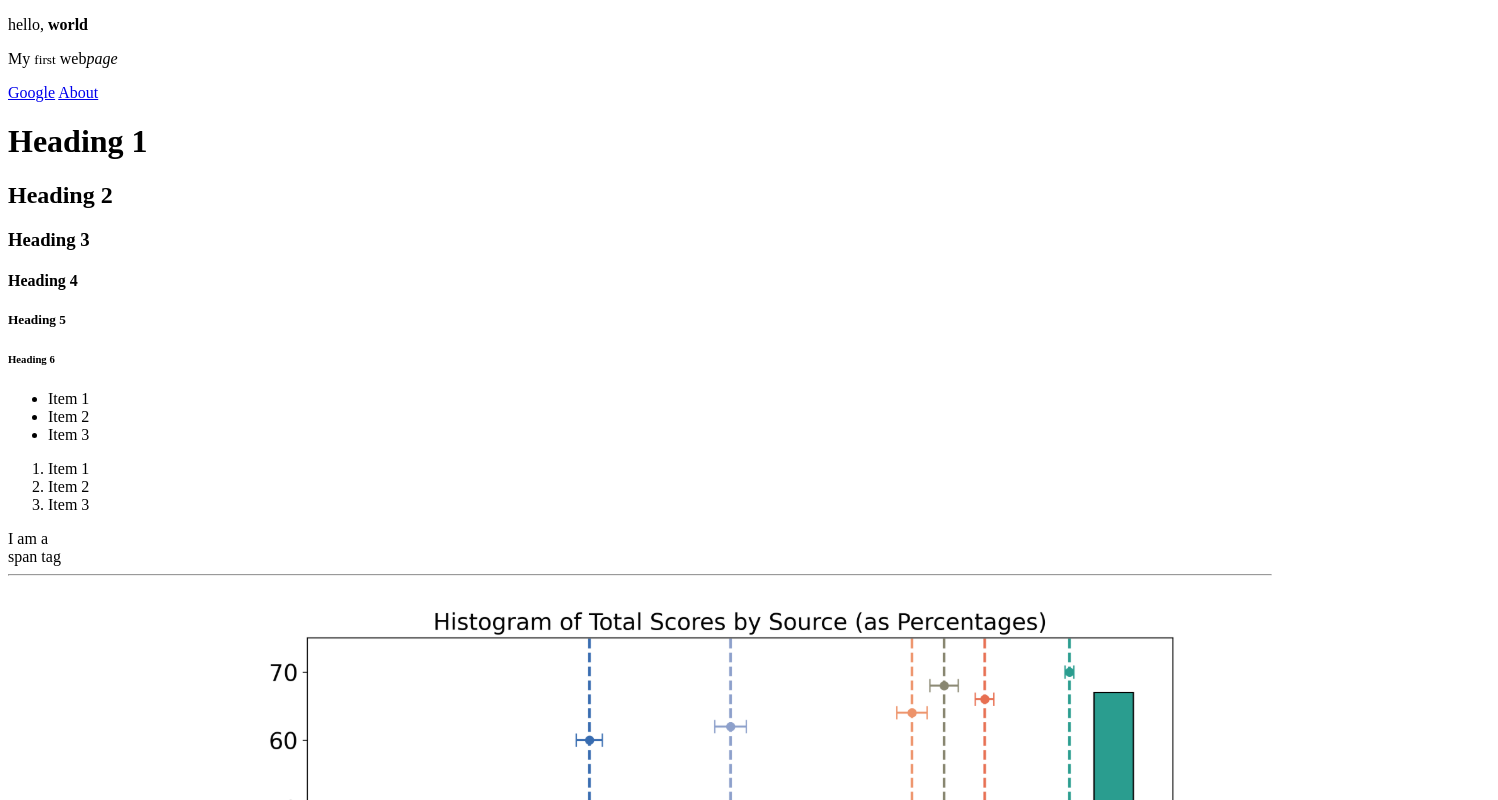
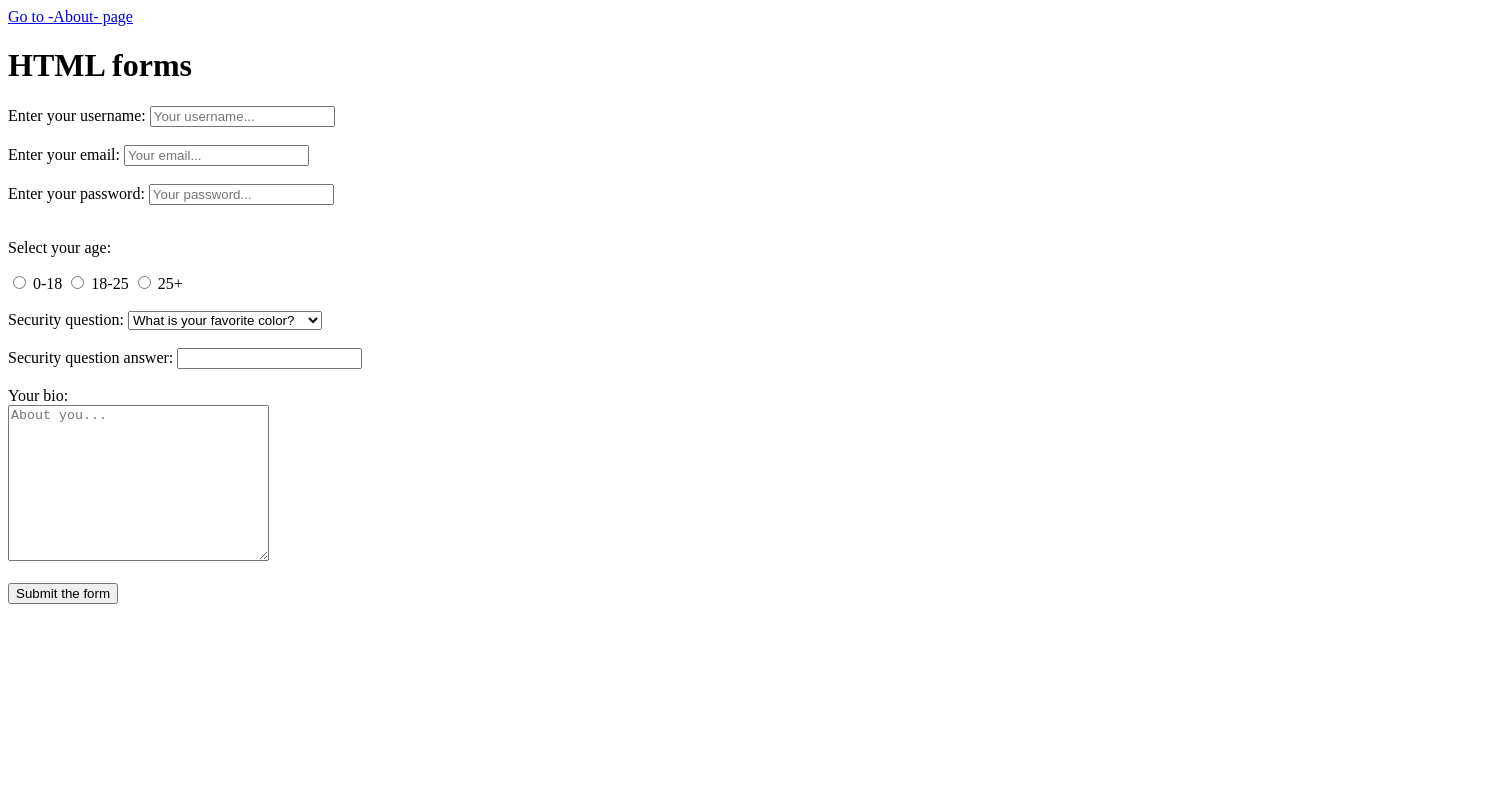
Before and after one commit to Isra3750/Test_site, a plain HTML site: page index.html in a window 1280 px wide. Shown: the top 800 px of the page, 1498 px wide, since content can reach past the window. Drawn offline with Linux system fonts and the light colour scheme.

Commit message:
update stuff

```diff
--- a/index.html
+++ b/index.html
@@ -1,57 +1,68 @@
 <!DOCTYPE html> <!-- this is for HTML 5 file -->
 <!-- Get Live extension for HTTP Server-->
+<!-- index.html will be the main file -> starting file -->
+ <!-- Pressing tab will auto complete -->
 <html>
 <head>
     <title>Learning HTML by Example</title>
 </head>
 <body>
-    <!-- <p> is for paragraph, <strong> is for bold text, <h1> is for heading, <em> is for emphasis-->
-    <!-- <div> is for divisions, it's like a folder, btw to comment quickly use crtl and forward slash -->
     <div>
-        <p>hello,<strong> world</strong></p>
-        <p>My <small>first</small> web<em>page</em></p>
-        <a href="https://www.google.com">Google</a> <!-- a is for anchor tag, links to other website -->
-        <a href ="about.html">About</a> <!-- link to another page, about page -->
-    </div>
-    <div>
-        <h1>Heading 1</h1>
-        <h2>Heading 2</h2>
-        <h3>Heading 3</h3>
-        <h4>Heading 4</h4>
-        <h5>Heading 5</h5>
-        <h6>Heading 6</h6>
+        <a href ="sample.html">Go to -About- page</a> <!-- link to previous video sample HTML -->
     </div>
 
-    <!-- Create unordered list -->
-    <div>
-        <ul>
-            <!-- <li> is for list item-->
-            <li>Item 1</li>
-            <li>Item 2</li>
-            <li>Item 3</li>
-        </ul>
+    <h1> HTML forms </h1>
+    <form> <!-- Create form, form action is for backend script-->
+        <label for ="useranme">Enter your username: </label> <!-- link label for the input field via ID of username-->
+        <!-- This input type is for text input, id is for identifying the input (id can be added to any tags)-->
+        <input type="text" id="useranme" name="username" placeholder="Your username..." required> <!-- No other id can have the same name (username),
+        name is for backend validation (can be used for grouping forms), required means no empty input-->
+        <br><br>
 
-        <!-- Create ordered list -->
-        <ol>
-            <li>Item 1</li>
-            <li>Item 2</li>
-            <li>Item 3</li>
-        </ol>
-    </div>
+        <!-- Create email field after line break -->
+        <label for ="email">Enter your email: </label>  <!-- show text in website -->
+        <input type="email" id="email" name="email" placeholder="Your email..." required> <!-- Allow frontend validation for email, different behavior from text -->
+        <br><br>
 
-    <!-- Span tag are used for inline elements like CSS or Javascript, br tag for line break -->
-    <span>I am a <br>span tag</span>
-    <hr> <!-- horizontal line -->
+        <!-- Create password field after line break -->
+        <label for ="password">Enter your password: </label> <!-- show text in website -->
+        <input type="password" id="password" name="password" placeholder="Your password..." required> <!-- Allow frontend validation for password, different behavior from text -->
+        <br><br>
 
-    <!-- Image tag, src is for source of image, alt is for text representation -->
-    <img src="/img/Histogram AI results.png" alt="Some chart image">
+        <!-- Create radio buttons -->
+        <p>Select your age:</p>
+        <!-- name for grouping, id for identifying, value for backend validation (info to send to server side )-->
+        <input type="radio" id="option-1" name="age" value="0-18">
+        <label for="option-1">0-18</label>
+        <input type="radio" id="option-2" name="age" value="18-25">
+        <label for="option-2">18-25</label>
+        <input type="radio" id="option-3" name="age" value="25+">
+        <label for="option-3">25+</label>
+        <br><br>
 
-    <blockquote cite="https://www.google.com"> <!-- blockquote is for quote, with citation -->
-        <p>the stars shine brightly in the night sky</p>
-    </blockquote>
+        <!-- Create select box, a dropdown list -->
+        <label for = "question"> Security question: </label> <!-- Show question in website -->
+        <select name = "question" id = "question">
+            <option value="q1">What is your favorite color?</option>
+            <option value="q2">What is your favorite animal?</option>
+            <option value="q3">What is your favorite food?</option>
+        </select>
+        <br><br>
 
-    <!-- little bit of CSS -->
-    <p style="color: orange;">I am orange text :)</p>
+        <!-- Security question answer -->
+        <label for = "answer"> Security question answer: </label>
+        <input type="text" id="answer" name="answer">
+        <br><br>
+
+        <!-- Text area for bio, a box area really...-->
+        <label for = "bio"> Your bio: </label> <br>
+        <textarea name="bio" id="bio" cols="30" rows="10" placeholder="About you..."></textarea>
+        <br><br>
+
+        <!-- create submit button, usually a backend script will handle this after pressing submit -->
+        <input type="submit" value="Submit the form">
+
+    </form>
 
 </body>
 </html>
```
Also changed, not shown: about.html (deleted, +0 -11 lines), sample.html (added, +59 -0 lines).
